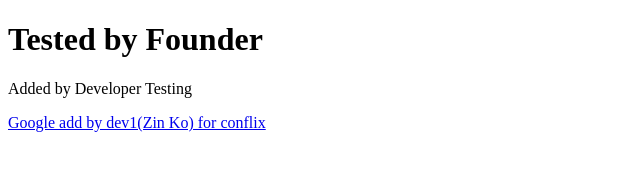
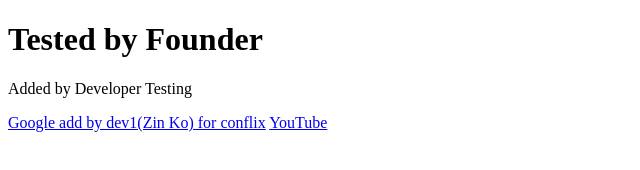
Before and after one commit to ZinK0/branch-test, a plain HTML site: page index.html in a window 1280 px wide. Shown: the full height of the page, 0-640 px from the left. Drawn offline with Linux system fonts and the light colour scheme.

Commit message:
Added youtube by ZinKo

```diff
--- a/index.html
+++ b/index.html
@@ -9,6 +9,7 @@
     <h1>Tested by Founder</h1>
     <p>Added by Developer Testing</p>
         <a href="https://www.google.com">Google add by dev1(Zin Ko) for conflix</a>
+    <a href="#">YouTube</a>
 
   </body>
 </html>
```
